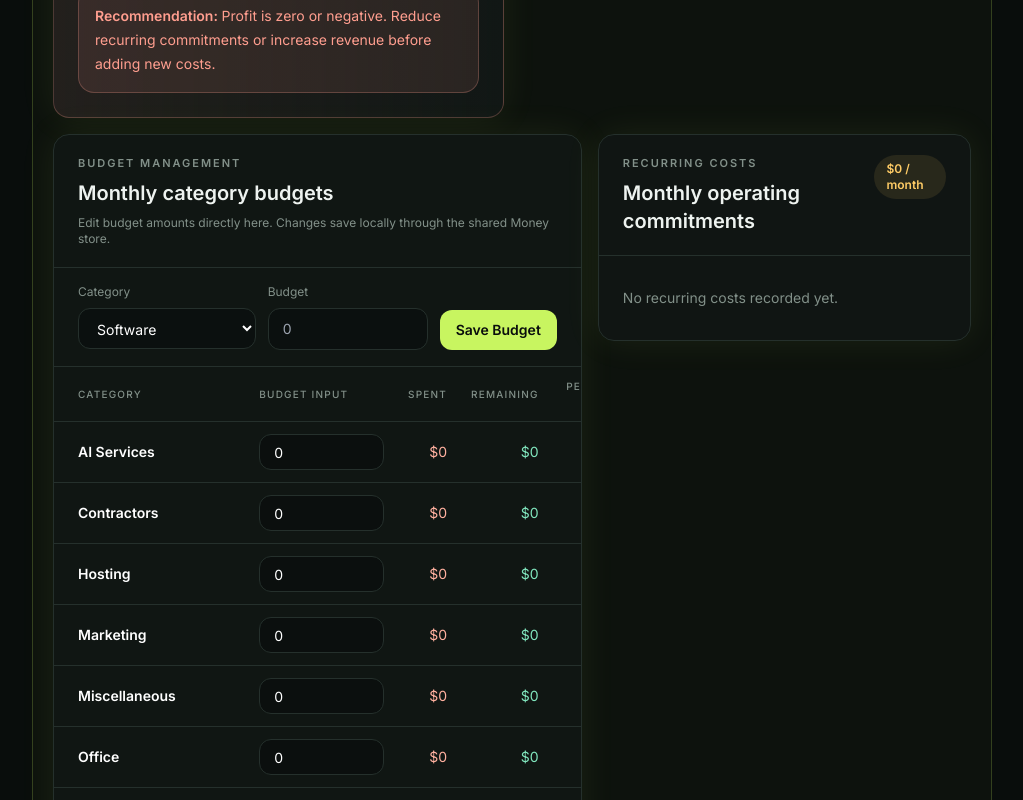
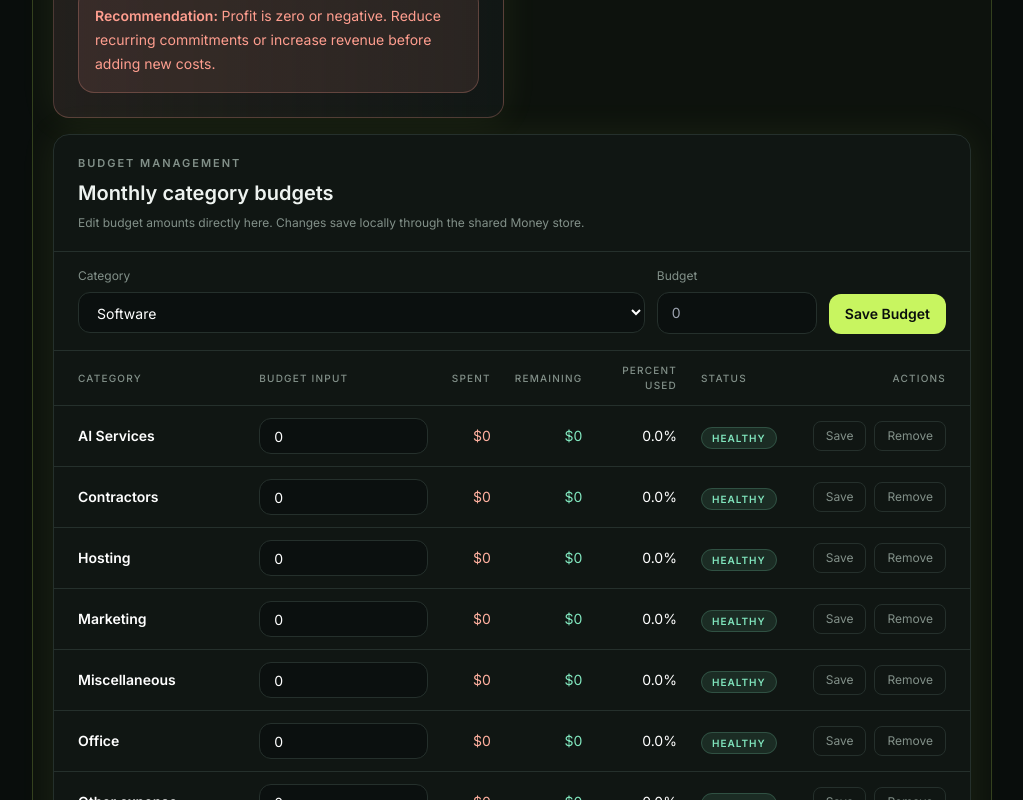
Before and after one commit to Jakea27/AI-Operator-OS, a React (Vite) app in the folder app/: page /#/money in a window 1280 px wide. Shown: the part 2400-3200 px from the top of the page, without its empty margins (256-1279 px from the left). Built offline with nearby package versions, Linux system fonts and the light colour scheme.

Commit message:
AO-006.3 — Improve Budget Management Layout

```diff
--- a/app/pages/Money.tsx
+++ b/app/pages/Money.tsx
@@ -166,10 +166,10 @@ export function Money() {
             <div className="col-span-6">
               <MonthlyFinancialSummary summary={money.budgetSummary} />
             </div>
-            <div className="col-span-7">
+            <div className="col-span-12">
               <BudgetManager budgets={money.budgetProgress} onSaveBudget={money.setBudget} onDeleteBudget={money.deleteBudget} />
             </div>
-            <div className="col-span-5">
+            <div className="col-span-12">
               <RecurringCostManager recurringCosts={money.recurringCosts} monthlyTotal={money.metrics.monthlyRecurringCosts} />
             </div>
           </div>
--- a/app/src/components/money/MoneyDashboardSections.tsx
+++ b/app/src/components/money/MoneyDashboardSections.tsx
@@ -211,7 +211,7 @@ export function BudgetManager({
         <p className="m-0 px-6 py-8 text-sm text-muted">No category budgets yet. Set a monthly budget for Software, Marketing, AI Services, Office, or any expense category you track.</p>
       ) : (
         <div className="overflow-x-auto">
-          <table className="w-full min-w-[860px] border-collapse text-left">
+          <table className="w-full min-w-[720px] border-collapse text-left">
             <thead>
               <tr className="border-b border-line text-[10px] uppercase tracking-[0.12em] text-muted">
                 <th className="px-6 py-3 font-medium">Category</th>
```
